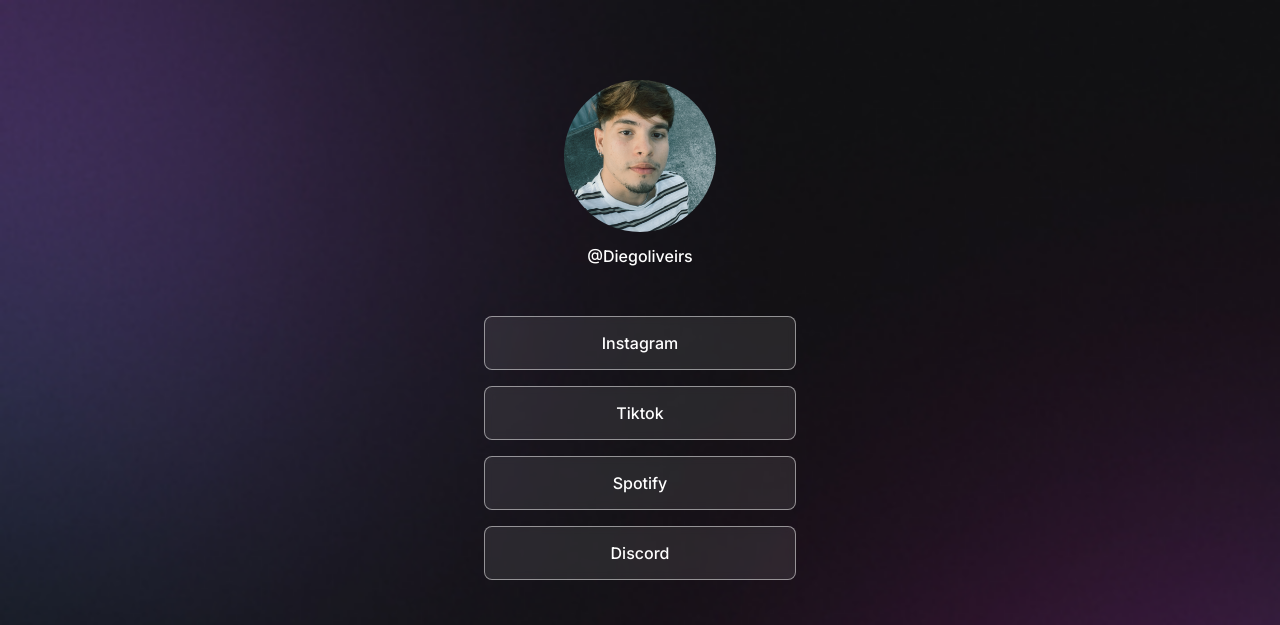
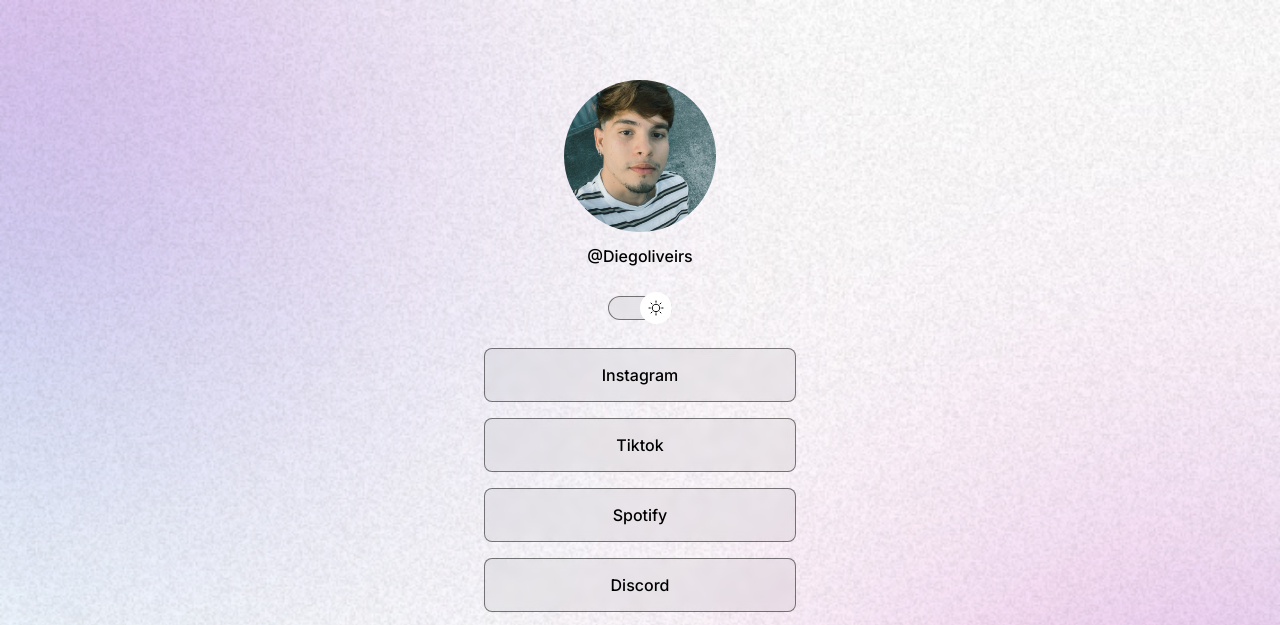
Before and after one commit to Diegoliveirs/Link-Hub, a plain HTML site: page index.html in a window 1280 px wide. Shown: the top 625 px of the page. Drawn offline with nearby package versions, Linux system fonts and the light colour scheme.

Commit message:
Adicionado o "modo noturno", e alteração de foto para cada modo.

```diff
--- a/index.html
+++ b/index.html
@@ -1,5 +1,5 @@
 <!DOCTYPE html>
-<html lang="pt-br">
+<html lang="pt-br" class="light">
 <head>
     <link rel="preconnect" href="https://fonts.googleapis.com">
     <link rel="preconnect" href="https://fonts.gstatic.com" crossorigin>
@@ -12,9 +12,16 @@
 <body>
     <div id="container">
         <div id="profile">
-            <img src="./assets/meuIcone.JPEG" alt="Foto de Diego, homem branco com cabelo preto, barba estilo cavanhaque e uma camisa branca com listras pretas e marrons">
+            <img src="./assets/meuIcone.JPEG" alt="Foto de Diego, homem branco com cabelo preto, barba estilo cavanhaque e uma camisa branca com listras pretas e marrons.">
             <p>@Diegoliveirs</p>
         </div>
+
+        <div id="switch" onclick="toggleMode()">
+            <button>
+            </button>
+            <span></span>
+        </div>
+
         <ul>
             <li>
                 <a href="http://instagram.com.br/diegoliveirs" target="_blank">Instagram</a>
@@ -31,6 +38,7 @@
             <li>
                 <a href="https://discord.gg/4xvKAQUKFu" target="_blank">Discord</a>
             </li>
+
         </ul>
         <div id="social-links">
 
@@ -60,5 +68,6 @@
 
     <script type="module" src="https://unpkg.com/ionicons@7.1.0/dist/ionicons/ionicons.esm.js"></script>
     <script nomodule src="https://unpkg.com/ionicons@7.1.0/dist/ionicons/ionicons.js"></script>
+    <script src="./script.js"></script>
 </body>
 </html>
--- /dev/null
+++ b/script.js
@@ -0,0 +1,25 @@
+function toggleMode() {
+    const html = document.documentElement;
+
+    //    if(html.classList.contains('light')) {
+    //        html.classList.remove('light');
+    //    } else {
+    //        html.classList.add('light');
+    //    }
+                    // OU ENTÃO:
+
+    // html.classList.toggle('light');
+
+                    // OU ENTÃO:
+
+    html.classList.contains('light') ? html.classList.remove('light') : html.classList.add('light');
+
+    const img = document.querySelector('#profile img');
+    html.classList.contains('light') ? img.setAttribute('src', './assets/meuIcone.JPEG') : img.setAttribute('src', './assets/outroIcone.JPEG');
+
+    if(html.classList.contains('light')) {
+        img.setAttribute('alt', 'Foto de Diego, homem branco com cabelo preto, barba estilo cavanhaque e uma camisa branca com listras pretas e marrons.');
+    } else {
+        img.setAttribute('alt', 'Foto de Diego, homem branco com cabelo preto e mechas cor castanho, barba estilo cavanhaque e uma camisa amarela e óculos ciclope.');
+    }
+}
--- a/style.css
+++ b/style.css
@@ -2,6 +2,26 @@
     margin: 0;
     padding: 0;
     box-sizing: border-box;
+}
+
+:root {
+    --text-color: white;
+    --bg-url: url(./assets/bg-mobile.jpg);
+    --stroke-color: rgba(255, 255, 255, 0.5);
+    --surface-color: rgba(255, 255, 255, 0.05);
+    --surface-color-hover: rgba(0, 0, 0, 0.02);
+    --highlight-color: rgba(255, 255, 255, 0.2);
+    --switch-bg-url: url(./assets/moon-stars.svg);
+}
+
+.light {
+    --text-color: black;
+    --bg-url: url(./assets/bg-mobile-light.jpg);
+    --stroke-color: rgba(0, 0, 0, 0.5);
+    --surface-color: rgba(0, 0, 0, 0.05);
+    --surface-color-hover: rgba(0, 0, 0, 0.02);
+    --highlight-color: rgba(0, 0, 0, 0.1);
+    --switch-bg-url: url(./assets/sun.svg);
 }
 
 body {
@@ -12,12 +32,12 @@ body {
     background-size: cover;
     */
 
-    background: url(./assets/bg-mobile.jpg) no-repeat top center/cover;
+    background: var(--bg-url) no-repeat top center/cover;
 }
 
 body * {
     font-family: 'Inter', sans-serif;
-    color: #ffffff;
+    color: var(--text-color);
 }
 
 #container {
@@ -27,6 +47,7 @@ body * {
 
 }
 
+/* profile */
 #profile {
     text-align: center;
     padding: 24px;
@@ -47,7 +68,46 @@ body * {
     margin-top: 8px;
 }
 
+/* switch */
+
+#switch {
+    position: relative;
+    width: 64px;
+    margin: 4px auto;
+}
+
+#switch button {
+    height: 32px;
+    width: 32px;
+    background: white var(--switch-bg-url) no-repeat center;
+    border: 0;
+    border-radius: 50%;
+
+    position: absolute;
+    top: 50%;
+    left: 0%;
+
+    z-index: 1;
+    transform: translateY(-50%);
+}
+
+.light #switch button {
+    right: 0;
+    left: initial;
+}
+
+#switch span {
+    display: block;
+    width: 64px;
+    height: 24px;
+    background: var(--surface-color);
+    border: 1px solid var(--stroke-color);
+    backdrop-filter: blur(4px);
+    border-radius: 9999px;
+}
+
 /* links */
+
 ul {
     list-style: none;
     display: flex;
@@ -64,8 +124,8 @@ ul li a {
 
     padding: 16px 24px;
 
-    background-color: rgba(225, 225, 225, 0.1);
-    border: 1px solid rgba(255, 255, 255, 0.5);
+    background-color: var(--surface-color);
+    border: 1px solid var(--stroke-color);
     border-radius: 8px;
     backdrop-filter: blur(4px);
 
@@ -76,8 +136,8 @@ ul li a {
 }
 
 ul li a:hover {
-    background-color: rgba(225, 225, 225, 0.05);
-    border: 1.5px solid white;
+    background-color: var(--surface-color-hover);
+    border: 1.5px solid var(--text-color);
 }
 
 /* social links */
@@ -103,7 +163,7 @@ ul li a:hover {
 }
 
 #social-links a:hover {
-    background: rgba(225, 225, 225, 0.2);
+    background: var(--highlight-color);
 
 }
 
```
Also changed, not shown: assets/outroIcone.JPEG (added), assets/screenshot-1.png (added), 1 other file.
